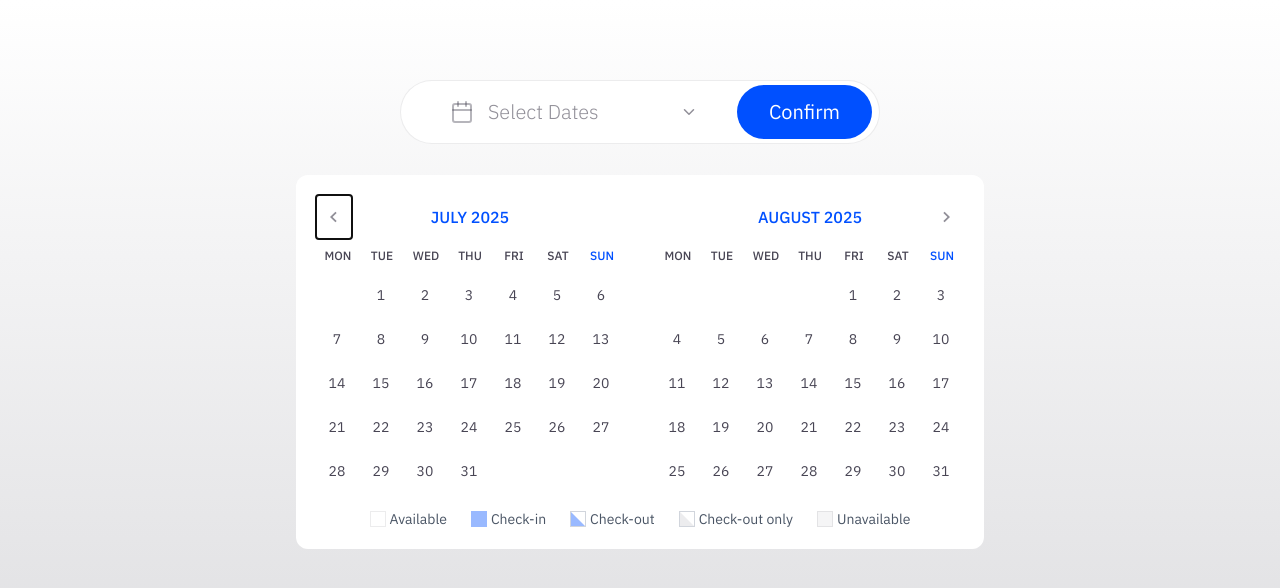
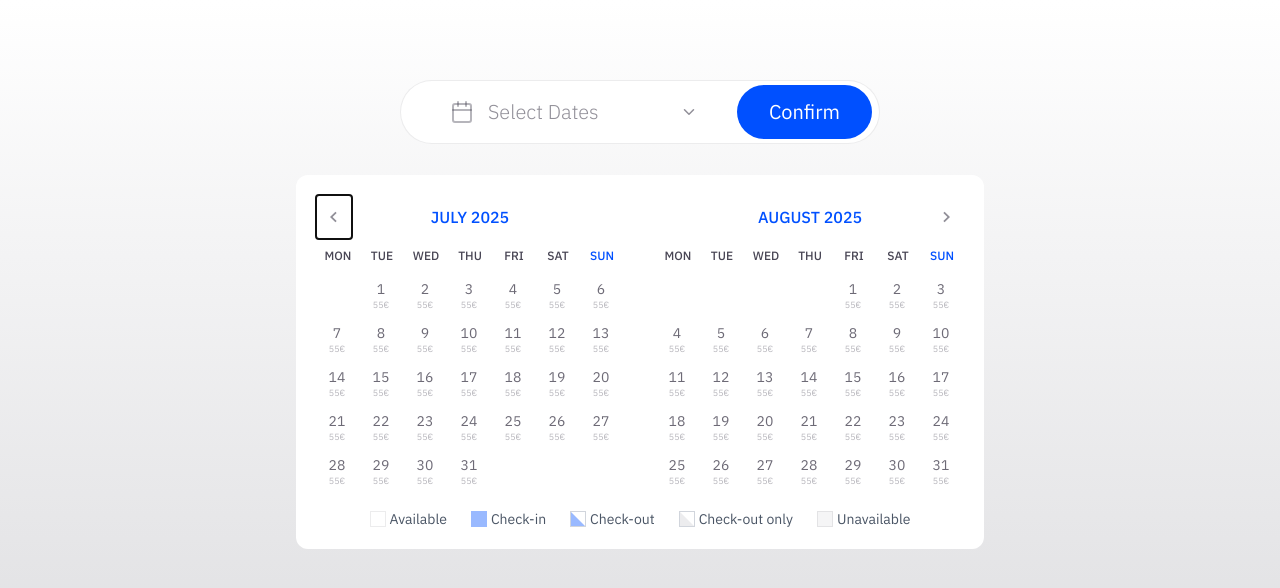
Before and after one commit to vjeran-zivkovic007/date-range-calendar, a Next.js app: page / in a window 1280 px wide. Both pictures are taken after a click on the element "Select Dates". Shown: the top 588 px of the page. Built offline with nearby package versions, Linux system fonts and the light colour scheme.

Commit message:
Redactor Calendar component

```diff
--- a/app/ui/calendar/calendar.tsx
+++ b/app/ui/calendar/calendar.tsx
@@ -1,6 +1,12 @@
 "use client";
 
-import { DateRange, DayPicker, getDefaultClassNames } from "react-day-picker";
+import {
+  DateRange,
+  DayButtonProps,
+  DayPicker,
+  DayProps,
+  getDefaultClassNames,
+} from "react-day-picker";
 import * as Popover from "@radix-ui/react-popover";
 import { Footer } from "./components/footer";
 import "react-day-picker/style.css";
@@ -44,7 +50,6 @@ export function Calendar({
               caption_label: `${defaultClassNames.caption_label} text-primary-100 text-base uppercase font-medium`,
               weekdays: `uppercase`,
               weekday: `py-2 font-medium last:text-primary-100 text-[12px]`,
-              day: `${defaultClassNames.day} text-sm hover:bg-primary-10`,
               footer: `${defaultClassNames.footer} pt-4`,
               ...classNames,
             }}
@@ -54,10 +59,36 @@ export function Calendar({
                 date.toLocaleString("default", { weekday: "short" }),
               ...formatters,
             }}
+            components={{
+              Day,
+              DayButton,
+            }}
             {...props}
           />
         </Popover.Content>
       </Popover.Portal>
     </Popover.Root>
   );
+
+  function Day({ children, className, ...props }: DayProps) {
+    return (
+      <td
+        className={`${className} text-sm hover:bg-primary-10 text-gray-80 `}
+        {...props}
+      >
+        {children}
+      </td>
+    );
+  }
+
+  function DayButton({ day, className, ...props }: DayButtonProps) {
+    return (
+      <button className={`${className} flex flex-col`} {...props}>
+        {!day.outside && day.date.getDate()}
+        {!day.outside && (
+          <span className="text-[9px] tracking-[-3%] text-gray-40 ">55€</span>
+        )}
+      </button>
+    );
+  }
 }
```
